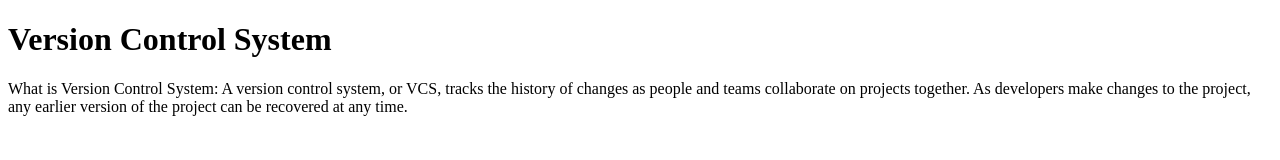
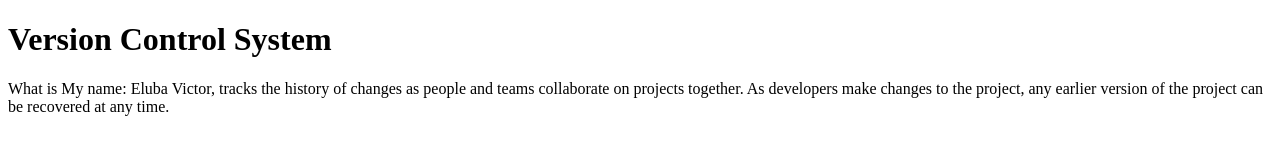
Before and after one commit to elubavictor/Victor, a plain HTML site: page index.htm in a window 1280 px wide. Drawn offline with Linux system fonts and the light colour scheme.

Commit message:
Creating Files locally

```diff
--- a/index.htm
+++ b/index.htm
@@ -4,7 +4,7 @@
 
 <h1>Version Control System</h1>
 <p>
-What is Version Control System: A version control system, or VCS, tracks the history of changes as people and teams collaborate on projects together. As developers make changes to the project, any earlier version of the project can be recovered at any time.
+What is My name: Eluba Victor, tracks the history of changes as people and teams collaborate on projects together. As developers make changes to the project, any earlier version of the project can be recovered at any time.
 </p>
 
 </body>
```
